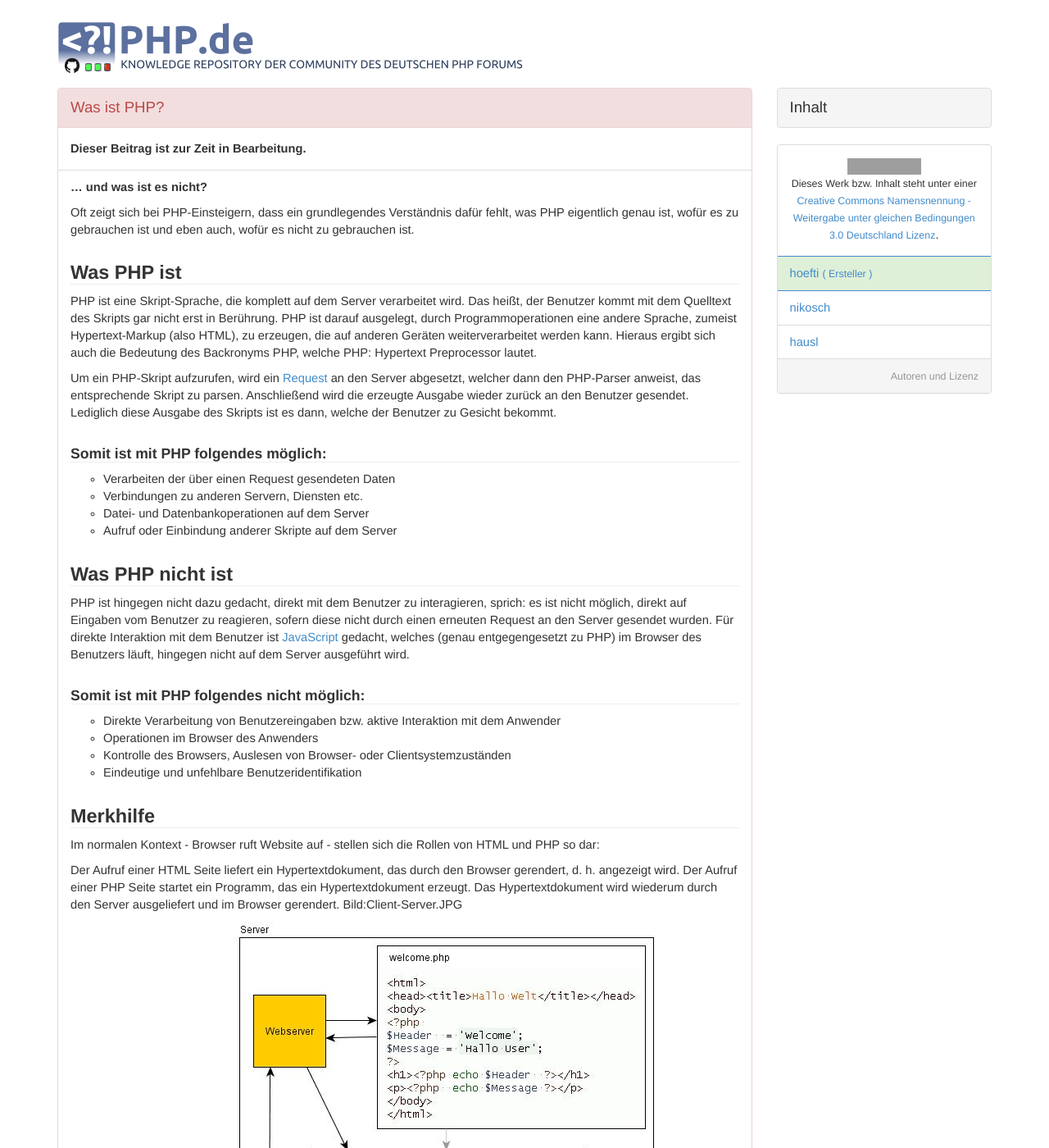
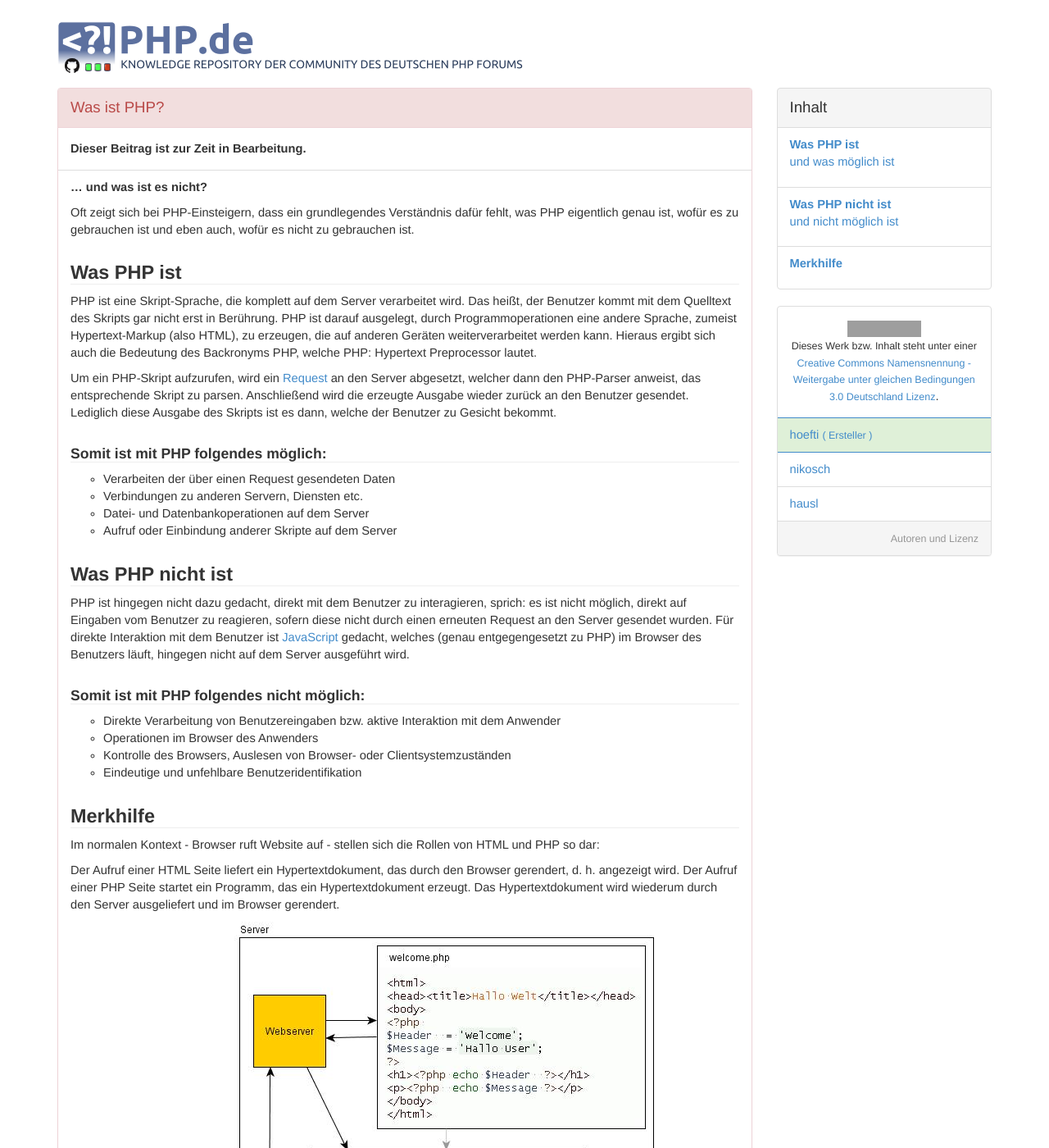
Before and after one commit to php-de/php-de.github.io, a Jekyll site: the page built from general/was-ist-php.md, in a window 1280 px wide and 1400 px high. Shown: the whole window at 82% size. Built offline with Jekyll 4.4.1, drawn with Linux system fonts in a browser that asks for light colours; grey boxes are pictures that could not be loaded.

Commit message:
Update was-ist-php.md

```diff
--- a/general/was-ist-php.md
+++ b/general/was-ist-php.md
@@ -16,8 +16,16 @@ author:
       profile: 21246
 
 inhalt:
-    - name: ""
-      anchor:
+    - name: "Was PHP ist"
+      anchor: was-php-ist
+      simple: "und was möglich ist"
+
+    - name: "Was PHP nicht ist"
+      anchor: was-php-nicht-ist
+      simple: "und nicht möglich ist"
+
+    - name: "Merkhilfe"
+      anchor: merkhilfe
       simple: ""
 
 entry-type: in-progress
@@ -60,8 +68,9 @@ Im normalen Kontext - Browser ruft Website auf - stellen sich die Rollen von HTM
 
 Der Aufruf einer HTML Seite liefert ein Hypertextdokument, das durch den Browser gerendert, d. h. angezeigt wird.
 Der Aufruf einer PHP Seite startet ein Programm, das ein Hypertextdokument erzeugt. Das Hypertextdokument wird wiederum durch den Server ausgeliefert und im Browser gerendert.
-Bild:Client-Server.JPG
+
 
 ![Client-Server](images/client-server.jpg)
 
+
 PHP geschieht also vor allen Sprachen und Formatierungen, die im Browser zum Einsatz kommen (HTML, Javascript, CSS). PHP ist von einem Server (also so gesehen von einer bestehenden Internetverbindung) abhängig, clientseitige Sprachen sind es nicht (insofern der Quelltext lokal auf dem Client PC existiert). Ein HTML Code mit Stylesheets und Javascript Funktionalität kann also auf einen Client PC heruntergeladen lokal vom Browser verarbeitet werden. PHP Code dagegen nicht.
```
